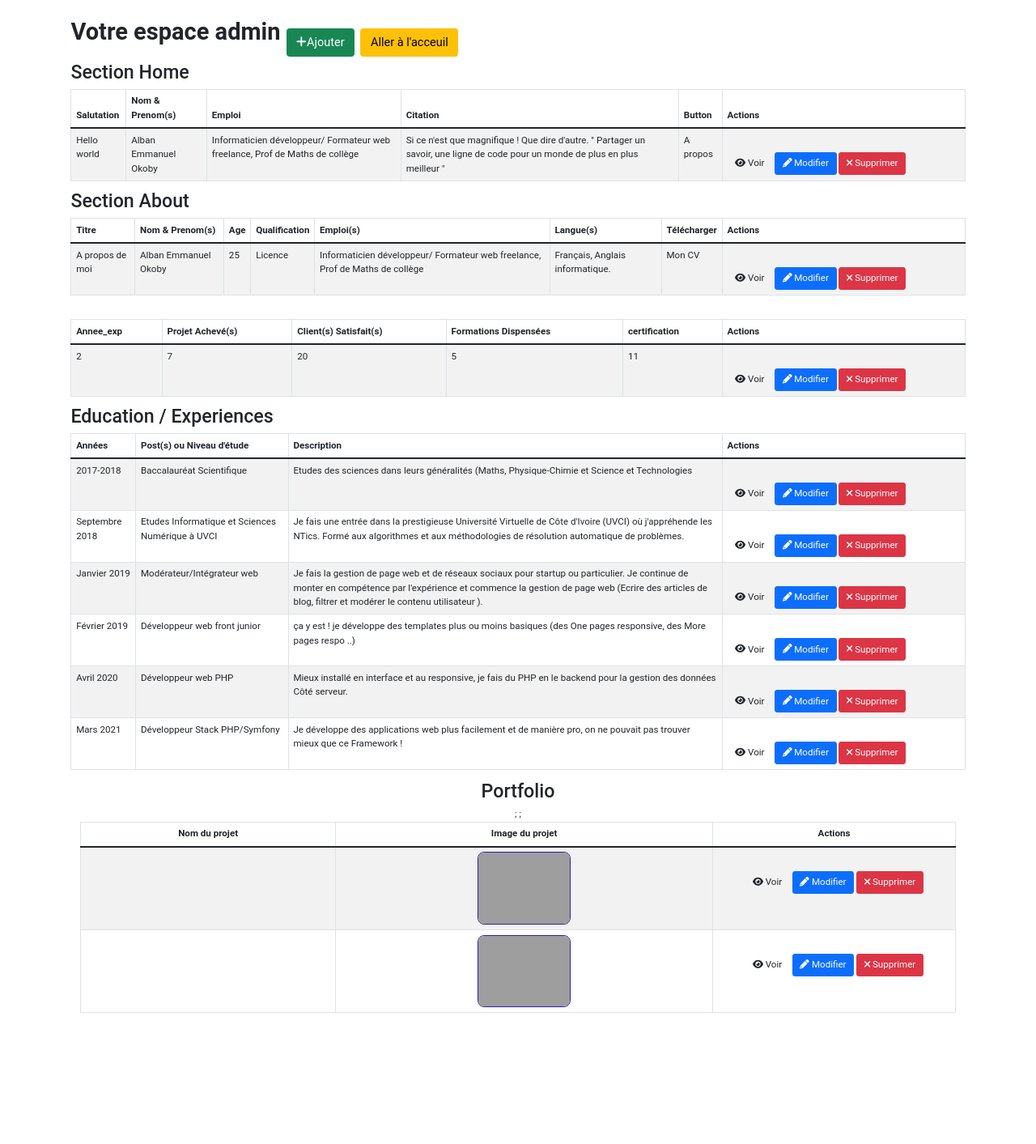
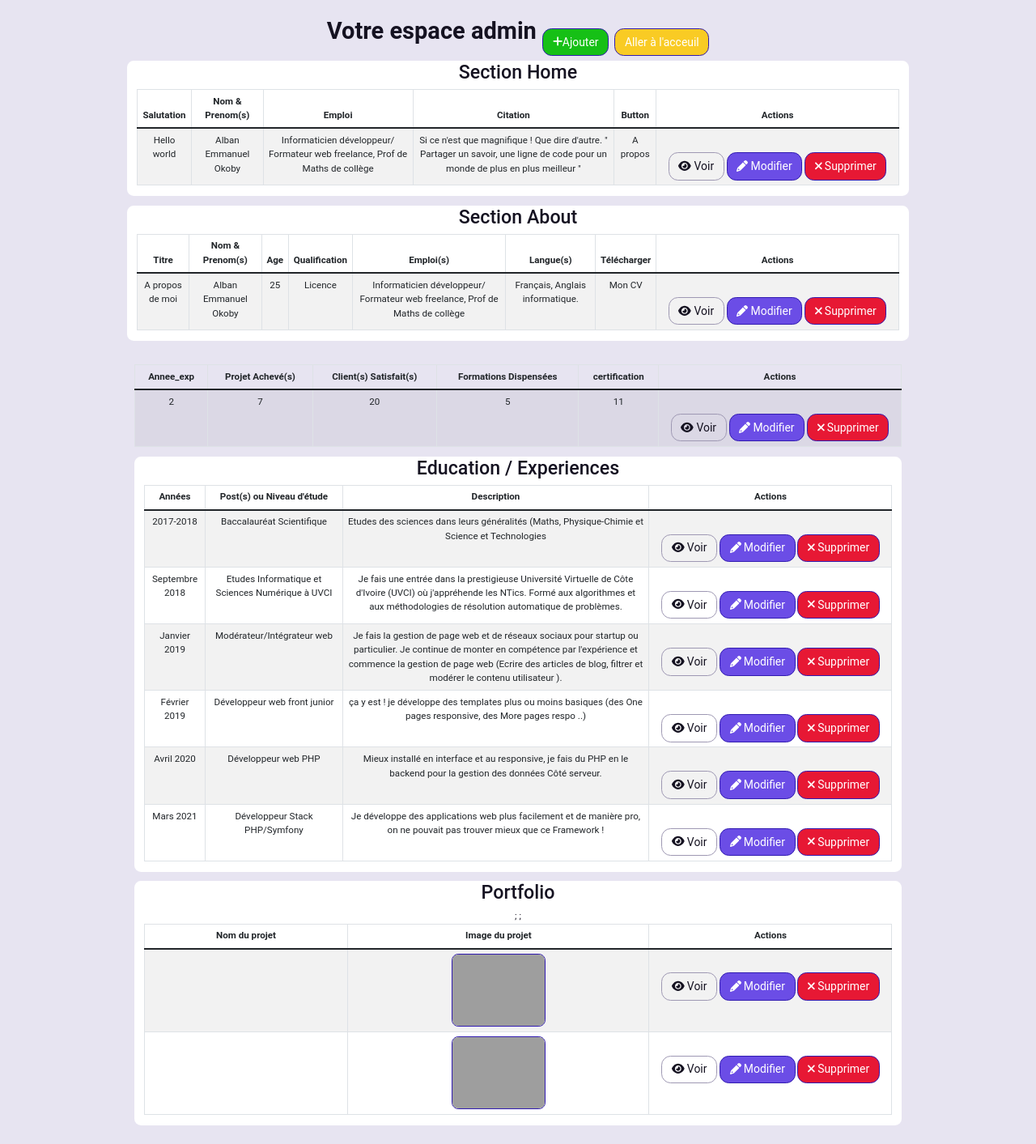
Before and after one commit to alban-okoby/e-cv, a PHP site: page /admin/index.php in a window 1280 px wide. Shown: the whole page at 81% size. Before the commit the page ends 1251 px from the top, so only its background shows below. Run offline with PHP 8.4, Linux system fonts and the light colour scheme; data comes from the database, SQL or seed files in the repository; data that the repository does not hold is empty; some libraries are stand-ins or nearby versions; grey boxes are pictures that could not be loaded.

Commit message:
Stylisation générale

```diff
--- a/admin/AdminStyle.css
+++ b/admin/AdminStyle.css
@@ -16,13 +16,14 @@
     --info: hsl(249, 74%, 40%);
     --secondary: hsl(252, 60%, 65%);
     --danger: hsl(352, 81%, 50%);
-    --success: hsl(120, 95%, 65%);
+    --success: hsl(120, 79%, 42%);
     --gray: hsl(252, 15%, 65%);
     --dark: hsl(252, 30%, 17%);
     --black: hsl(252, 30%, 10%);
 
 
     --padding: 1rem 2rem;
+    --margin: 1rem;
     --border-radius: 1rem;
     --border-card-radius: .7rem;
     --border-card-right-radius: 1.2rem;
@@ -59,7 +60,31 @@ body {
     background: var(--light);
     color: var(--black);
     padding: var(--padding);
+    text-align: center;
 }
+
+.container-admin {
+    width: 86%;
+}
+
+.home,
+.about,
+.education,
+.portfolio {
+    background: var(--white);
+    padding: var(--card-padding);
+    text-align: center;
+    border-radius: var(--border-card-radius);
+    margin-bottom: var(--margin);
+}
+
+.portfolio .portfolio_img {
+    width: 9vw;
+    height: 7vw;
+    border-radius: var(--border-card-radius);
+    border: solid .1rem var(--info);
+}
+
 .btn{
     background-color: var(--yellow);
     color: var(--white);
@@ -94,19 +119,9 @@ body {
 .btn-yellow {
     background: var(--yellow);
 }
-.container-admin {
-    width: 86%;
+.btn-default {
+    background: var(--default);
+    border: var(--gray) solid .1rem;
+    color: var(--black);
+
 }
-
-.portfolio {
-    background: var(--white);
-    padding: var(--card-padding);
-    text-align: center;
-    border-radius: var(--border-card-radius);
-}
-.portfolio .portfolio_img {
-    width: 9vw;
-    height: 7vw;
-    border-radius: var(--border-card-radius);
-    border: solid .1rem var(--info);
-}
--- a/admin/index.php
+++ b/admin/index.php
@@ -5,13 +5,15 @@
     <meta http-equiv="X-UA-Compatible" content="IE=edge">
     <meta name="viewport" content="width=device-width, initial-scale=1.0">
     <title> Admin | ALBAN OKOBY Portfolio</title>
-    <!-- customize css -->
-    <link rel="stylesheet" href="./AdminStyle.css">
+
     <!-- CSS cdn -->
         <!-- font awesome cdn -->
     <link rel="stylesheet" href="https://cdnjs.cloudflare.com/ajax/libs/font-awesome/6.1.1/css/all.min.css" integrity="sha512-KfkfwYDsLkIlwQp6LFnl8zNdLGxu9YAA1QvwINks4PhcElQSvqcyVLLD9aMhXd13uQjoXtEKNosOWaZqXgel0g==" crossorigin="anonymous" referrerpolicy="no-referrer" />
         <!-- Bootstrap cdn -->
     <link rel="stylesheet" href="https://cdn.jsdelivr.net/npm/bootstrap@5.1.3/dist/css/bootstrap.min.css">
+
+    <!-- customize css -->
+    <link rel="stylesheet" href="./AdminStyle.css">
 </head>
 <body>
 <div class="container">
@@ -46,7 +48,7 @@
                             echo '<td>'.$home['description'].'</td>';
                             echo '<td>'.$home['button'].'</td>';
                             echo '<td width="300">';
-                            echo '<a class="btn btn-yellow" href="view.php?id='.$home['id'].'" ><span class="fas fa-eye"></span> Voir</a>';
+                            echo '<a class="btn btn-default" href="view.php?id='.$home['id'].'" ><span class="fas fa-eye"></span> Voir</a>';
                             echo "  ";
                             echo '<a class="btn btn-primary" href="update.php?id='.$home['id'].'" ><span class="fa fa-pencil"></span> Modifier</a>';
                             echo "  ";
```
